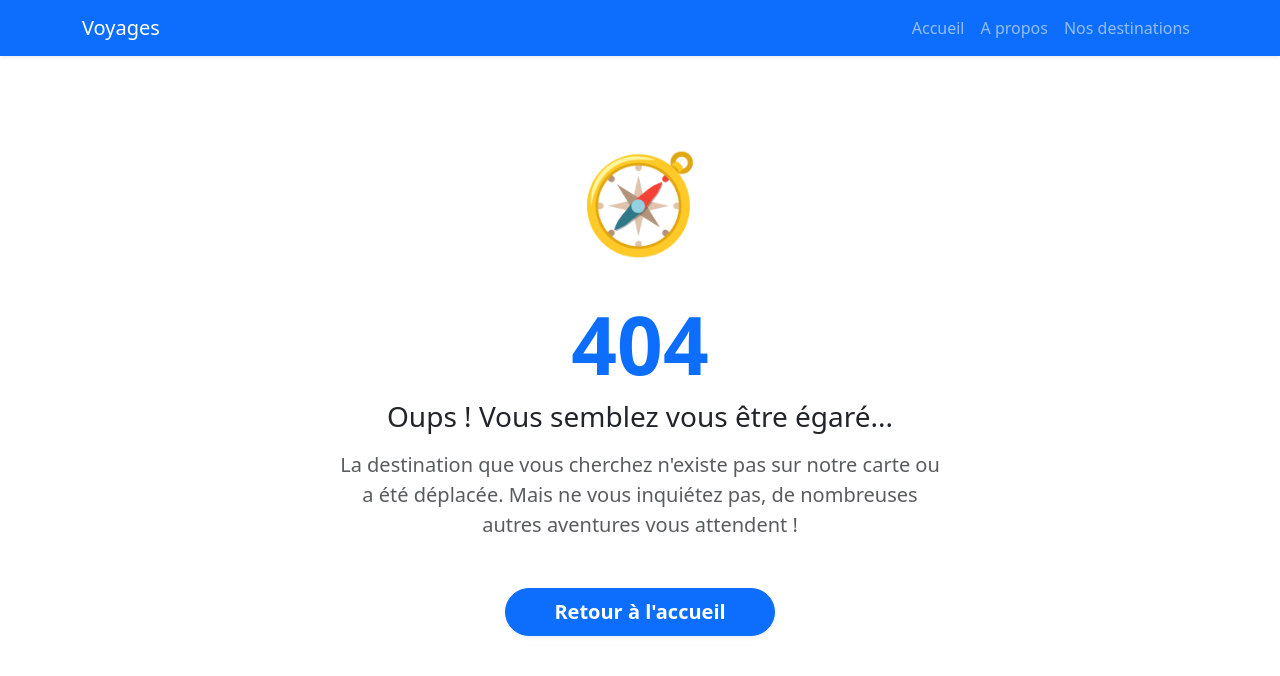
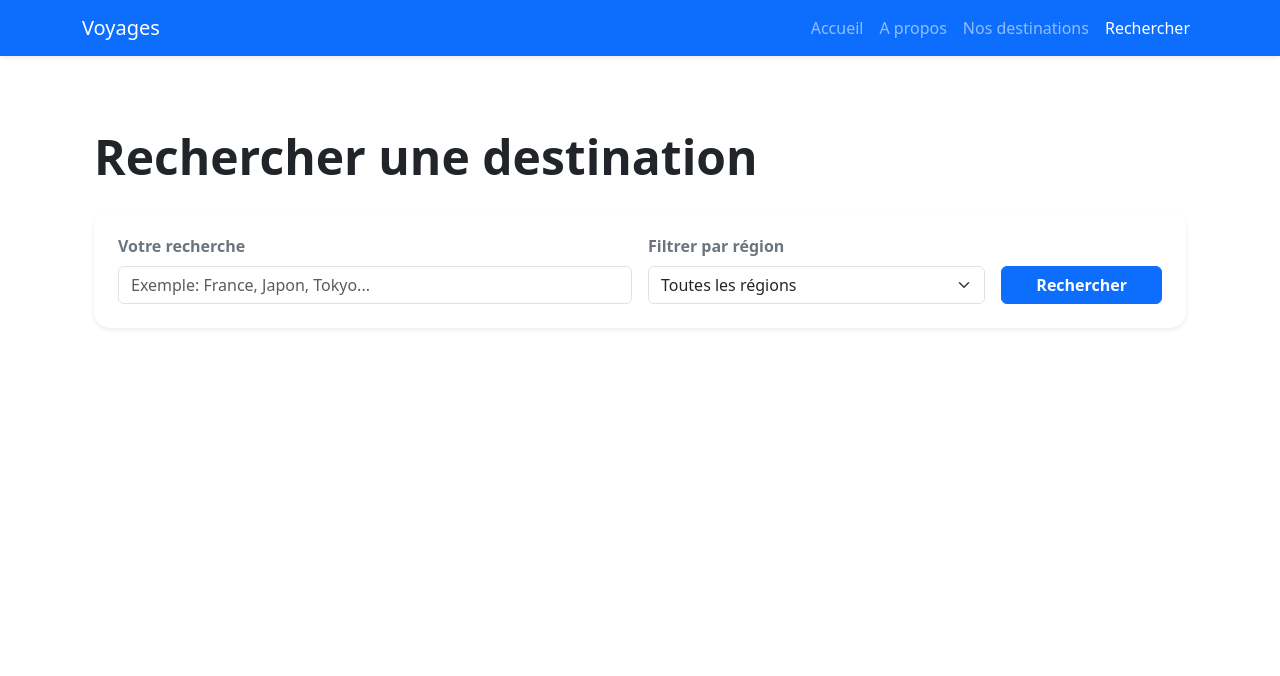
Before and after one commit to Jordandevop/voyages_redux, a React (Vite) app: page /search in a window 1280 px wide. Shown: the top 676 px of the page. Built offline with nearby package versions, Linux system fonts and the light colour scheme.

Commit message:
add searchPage

```diff
--- a/src/components/Navbar.jsx
+++ b/src/components/Navbar.jsx
@@ -27,6 +27,9 @@ function Navbar(){
                         <Nav.Link as={NavLink} to='/destination'>
                             Nos destinations
                         </Nav.Link>
+                         <Nav.Link as={NavLink} to='/search'>
+                            Rechercher
+                        </Nav.Link>
                     </Nav>
 
                 </BootstapNavbar.Collapse>
--- a/src/pages/SearchPage.jsx
+++ b/src/pages/SearchPage.jsx
@@ -0,0 +1,186 @@
+import { Button, Card, Col, Row, Badge, Alert, Form, Container } from "react-bootstrap";
+import { useForm } from "react-hook-form";
+import { useNavigate, useSearchParams } from "react-router-dom";
+import * as yup from "yup";
+import { yupResolver } from "@hookform/resolvers/yup";
+import { destinations } from "../data/destinations";
+import getRegionColor from "../utils/helper";
+
+const searchSchema = yup.object({
+    keyword: yup.string()
+        .required("Veuillez saisir une recherche")
+        .min(2, "La recherche doit avoir au moins 2 caractères."),
+
+    region: yup.string()
+});
+
+function SearchPage() {
+    const navigate = useNavigate();
+    const [searchParams] = useSearchParams();
+
+    const currentSearch = searchParams.get("q") || "";
+    const currentRegion = searchParams.get("region") || "";
+
+    const {
+        register,
+        handleSubmit,
+        formState: { errors },
+        reset
+    } = useForm({
+        resolver: yupResolver(searchSchema),
+        defaultValues: {
+            keyword: currentSearch,
+            region: currentRegion
+        }
+    });
+
+    const filteredDestinations = destinations.filter((destination) => {
+        const search = currentSearch.toLowerCase();
+        const selectedRegion = currentRegion.toLowerCase();
+
+        const matchKeyword = !search ||
+            destination.name.toLowerCase().includes(search) ||
+            destination.capital.toLowerCase().includes(search) ||
+            destination.region.toLowerCase().includes(search);
+
+        const matchRegion = !selectedRegion || destination.region.toLowerCase() === selectedRegion;
+
+        return matchKeyword && matchRegion;
+    });
+
+    const onSubmit = (data) => {
+        const params = new URLSearchParams();
+        if (data.keyword) params.append("q", data.keyword);
+        if (data.region) params.append("region", data.region);
+
+        navigate(`/search?${params.toString()}`);
+    };
+
+    const handleReset = () => {
+        reset({ keyword: "", region: "" });
+        navigate("/search");
+    };
+
+    const uniqueRegions = [...new Set(destinations.map(d => d.region))];
+
+    return (
+        <Container className="py-5">
+            <h1 className="display-5 fw-bold text-dark mb-4">Rechercher une destination</h1>
+
+            <Card className="shadow-sm border-0 mb-5 rounded-4">
+                <Card.Body className="p-4">
+                    <Form onSubmit={handleSubmit(onSubmit)}>
+                        <Row className="g-3 align-items-end">
+
+
+                            <Col md={6}>
+                                <Form.Group controlId="searchKeyword">
+                                    <Form.Label className="fw-semibold text-secondary">Votre recherche</Form.Label>
+                                    <Form.Control
+                                        type="text"
+                                        placeholder="Exemple: France, Japon, Tokyo..."
+                                        className="py-2.5"
+                                        isInvalid={!!errors.keyword}
+                                        {...register("keyword")}
+                                    />
+
+                                    <Form.Control.Feedback type="invalid" className="fw-bold">
+                                        {errors.keyword?.message}
+                                    </Form.Control.Feedback>
+                                </Form.Group>
+                            </Col>
+
+                            <Col md={4}>
+                                <Form.Group controlId="searchRegion">
+                                    <Form.Label className="fw-semibold text-secondary">Filtrer par région</Form.Label>
+                                    <Form.Select className="py-2.5" {...register("region")}>
+                                        <option value="">Toutes les régions</option>
+                                        {uniqueRegions.map((reg, index) => (
+                                            <option key={index} value={reg.toLowerCase()}>{reg}</option>
+                                        ))}
+                                    </Form.Select>
+                                </Form.Group>
+                            </Col>
+
+
+                            <Col md={2} className="d-flex gap-2">
+                                <Button type="submit" variant="primary" className="w-100 fw-bold py-2.5">
+                                    Rechercher
+                                </Button>
+                                { (currentSearch || currentRegion) && (
+                                    <Button variant="outline-danger" onClick={handleReset} title="Réinitialiser">
+                                        &times;
+                                    </Button>
+                                )}
+                            </Col>
+                        </Row>
+                    </Form>
+                </Card.Body>
+            </Card>
+
+
+            {currentSearch && (
+                <div className="mt-4">
+                    <div className="d-flex justify-content-between align-items-center mb-4">
+                        <h2 className="h4 mb-0 text-dark">
+                            Résultats de la recherche pour : <span className="text-primary">"{currentSearch}"</span>
+                        </h2>
+                        <Badge bg="secondary" className="px-3 py-2 rounded-pill">
+                            {filteredDestinations.length} trouvé{filteredDestinations.length > 1 ? "s" : ""}
+                        </Badge>
+                    </div>
+
+
+                    {filteredDestinations.length > 0 ? (
+                        <Row xs={1} md={2} lg={3} className="g-4">
+                            {filteredDestinations.map((destination) => (
+                                <Col key={destination.id}>
+                                    <Card
+                                        onClick={() => navigate(`/destination/${destination.slug}`)}
+                                        style={{ cursor: "pointer" }}
+                                        className="h-100 border-0 shadow-sm rounded-4 overflow-hidden destination-card"
+                                    >
+                                        <div style={{ height: "200px", overflow: "hidden" }}>
+                                            <Card.Img
+                                                variant="top"
+                                                src={destination.image}
+                                                alt={destination.name}
+                                                style={{ width: "100%", height: "100%", objectFit: "cover" }}
+                                            />
+                                        </div>
+                                        <Card.Body className="d-flex flex-column p-4">
+                                            <div className="d-flex justify-content-between align-items-center mb-2">
+                                                <Card.Title className="fw-bold mb-0 fs-4">{destination.name}</Card.Title>
+                                                <Badge bg={getRegionColor(destination.region)} className="rounded-pill px-3 py-2 text-white">
+                                                    {destination.region}
+                                                </Badge>
+                                            </div>
+                                            <p className="text-muted small mb-3">📍 Capitale : {destination.capital}</p>
+                                            <Card.Text className="text-secondary flex-grow-1">
+                                                {destination.description.length > 90
+                                                    ? `${destination.description.substring(0, 90)}...`
+                                                    : destination.description}
+                                            </Card.Text>
+                                            <Button variant="outline-primary" className="w-100 mt-3 rounded-pill fw-bold pointer-events-none">
+                                                Découvrir {destination.name}
+                                            </Button>
+                                        </Card.Body>
+                                    </Card>
+                                </Col>
+                            ))}
+                        </Row>
+                    ) : (
+
+                        <Alert variant="warning" className="border-0 shadow-sm rounded-4 py-5 text-center mt-4">
+                            <div className="display-4 mb-3">🗺️</div>
+                            <h4 className="fw-bold">Aucun voyage ne correspond à vos critères</h4>
+                            <p className="text-muted mb-0">Essayez de modifier l'orthographe ou de sélectionner une autre région.</p>
+                        </Alert>
+                    )}
+                </div>
+            )}
+        </Container>
+    );
+}
+
+export default SearchPage;
--- a/src/router/Router.jsx
+++ b/src/router/Router.jsx
@@ -12,6 +12,7 @@ import AboutPage from "../pages/AboutPage";
 import NotFoundPage from "../pages/NotFoundPage";
 import DestinationPage from "../pages/DestinationsPage";
 import DestinationDetailPage from "../pages/DestinationDetailPage";
+import SearchPage from "../pages/SearchPage";
 
 const router = createBrowserRouter([
 
@@ -40,6 +41,10 @@ const router = createBrowserRouter([
                 element: <DestinationDetailPage/>
             },
             {
+                path: "search",
+                element: <SearchPage/>
+            },
+            {
                 path: "*",
                 element: <NotFoundPage/>
             }
--- a/src/utils/helper.js
+++ b/src/utils/helper.js
@@ -17,4 +17,5 @@ const getRegionColor = (region) => {
     }
 };
 
+
 export default getRegionColor;
```
